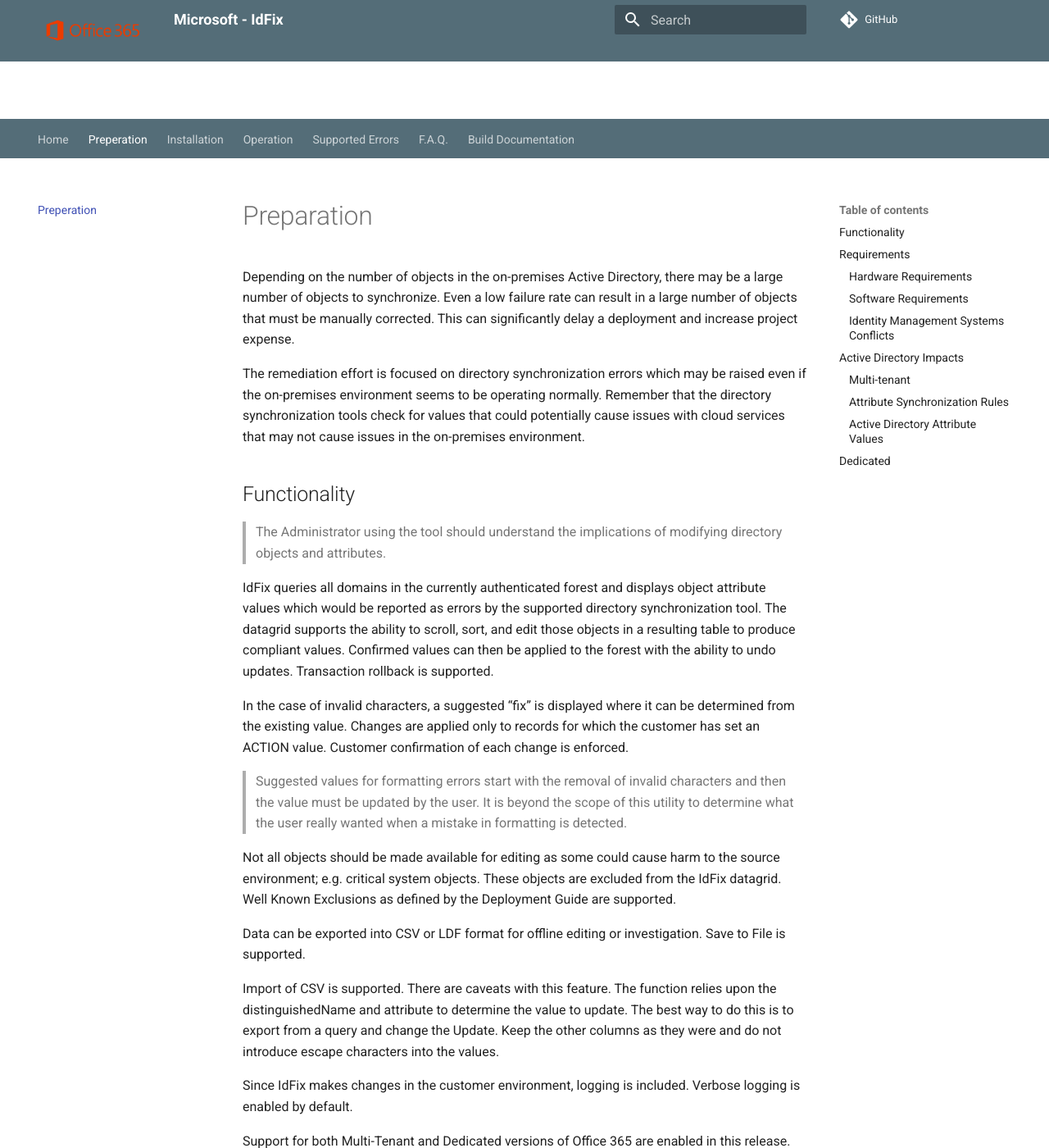
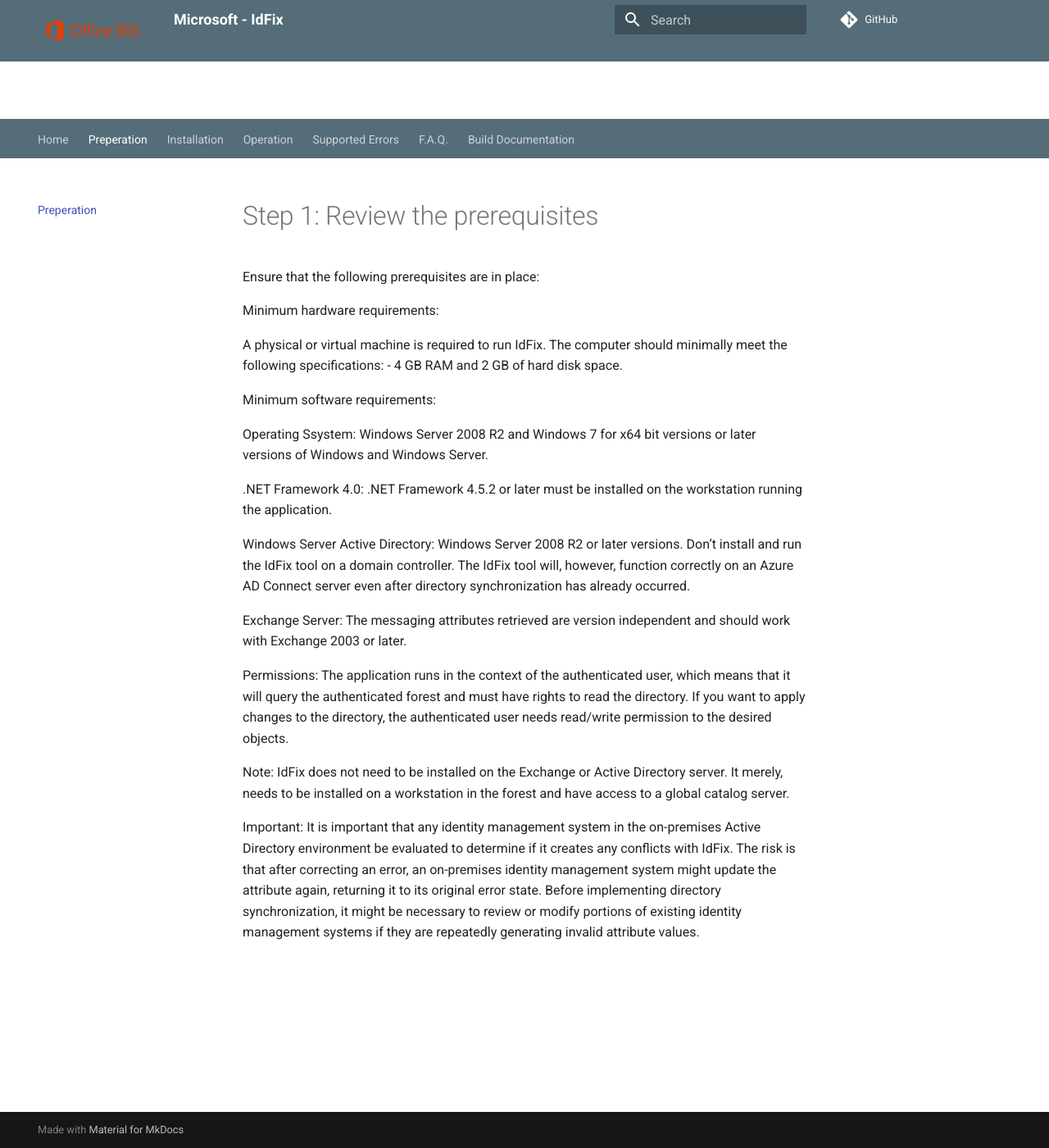
Before and after one commit to microsoft/idfix, an MkDocs documentation site: the page built from docs/preperation.md, in a window 1280 px wide and 1400 px high. Shown: the whole window at 82% size. Built offline with MkDocs 1.6.1 and Material for MkDocs 9.7.7, drawn with Linux system fonts in a browser that asks for light colours; comment, search, counter and statistics services are not loaded; some of the changed text lies outside the part shown.

Commit message:
Updated preparation
Change name of page and navigation to "Step 1: Review the prerequisites"

```diff
--- a/docs/preperation.md
+++ b/docs/preperation.md
@@ -1,86 +1,23 @@
-# Preparation
+# Step 1: Review the prerequisites
 
-Depending on the number of objects in the on-premises Active Directory, there may be a large number of objects to synchronize. Even a low failure rate can result in a large number of objects that must be manually corrected. This can significantly delay a deployment and increase project expense.
+Ensure that the following prerequisites are in place:
 
-The remediation effort is focused on directory synchronization errors which may be raised even if the on-premises environment seems to be operating normally.  Remember that the directory synchronization tools check for values that could potentially cause issues with cloud services that may not cause issues in the on-premises environment.
+Minimum hardware requirements:
 
-## Functionality
+A physical or virtual machine is required to run IdFix. The computer should minimally meet the following specifications: - 4 GB RAM and 2 GB of hard disk space.
 
-> The Administrator using the tool should understand the implications of modifying directory objects and attributes.
+Minimum software requirements:
 
-IdFix queries all domains in the currently authenticated forest and displays object attribute values which would be reported as errors by the  supported directory synchronization tool.  The datagrid supports the ability to scroll, sort, and edit those objects in a resulting table to produce compliant values.  Confirmed values can then be applied to the forest with the ability to undo updates.   Transaction rollback is supported.
+Operating Ssystem: Windows Server 2008 R2 and Windows 7 for x64 bit versions or later versions of Windows and Windows Server.
 
-In the case of invalid characters, a suggested “fix” is displayed where it can be determined from the existing value.  Changes are applied only to records for which the customer has set an ACTION value.   Customer confirmation of each change is enforced.
+.NET Framework 4.0: .NET Framework 4.5.2 or later must be installed on the workstation running the application.
 
-> Suggested values for formatting errors start with the removal of invalid characters and then the value must be updated by the user.  It is beyond the scope of this utility to determine what the user really wanted when a mistake in formatting is detected.
+Windows Server Active Directory: Windows Server 2008 R2 or later versions. Don’t install and run the IdFix tool on a domain controller.  The IdFix tool will, however, function correctly on an Azure AD Connect server even after directory synchronization has already occurred.
 
-Not all objects should be made available for editing as some could cause harm to the source environment; e.g. critical system objects. These objects are excluded from the IdFix datagrid.  Well Known Exclusions as defined by the Deployment Guide are supported.
+Exchange Server: The messaging attributes retrieved are version independent and should work with Exchange 2003 or later.
 
-Data can be exported into CSV or LDF format for offline editing or investigation.  Save to File is supported.
+Permissions: The application runs in the context of the authenticated user, which means that it will query the authenticated forest and must have rights to read the directory. If you want to apply changes to the directory, the authenticated user needs read/write permission to the desired objects.
 
-Import of CSV is supported.  There are caveats with this feature.  The function relies upon the distinguishedName and attribute to determine the value to update.  The best way to do this is to export from a query and change the Update.  Keep the other columns as they were and do not introduce escape characters into the values.
+Note: IdFix does not need to be installed on the Exchange or Active Directory server. It merely, needs to be installed on a workstation in the forest and have access to a global catalog server.
 
-Since IdFix makes changes in the customer environment, logging is included.  Verbose logging is enabled by default.
-
-Support for both Multi-Tenant and Dedicated versions of Office 365 are enabled in this release.  The rule sets are selected via the Settings icon on the menu.
-
-## Requirements
-
-### Hardware Requirements
-A physical or virtual machine is required in order to run IdFix.  The computer should meet the following specifications:
-- 4 GB ram (minimum)
-- 2 GB of hard disk space (minimum)
-
-### Software Requirements
-
-|Software|Description
-|----|--------------------------
-|Operating System|The application has been tested on Windows Server 2008 R2 and Windows 7 for x64 bit versions|
-|.NET Framework 4.0|.NET Framework 4.0 or higher must be installed on the workstation running the application.|
-|Active Directory|Queries are via native LDAP and have been tested with Windows Server 2008 R2, but all versions should be expected to work.|
-|Exchange Server|The messaging attributes retrieved are version independent and should work with Exchange 2003 or newer.|
-|Permissions|The application runs in the context of the authenticated user which means that it will query the authenticated forest and must have rights to read the directory.  If you wish to apply changes to the directory the authenticated user needs write permission to the desired objects.|
-
-> Note that IdFix does not need to be installed on the Exchange or Active Directory server.  It merely needs to be installed on a workstation in the forest and have access to a Global Catalog server.
-
-
-### Identity Management Systems Conflicts
-
-It is important that any identity management system in the on-premises Active Directory environment be evaluated to determine if it creates any conflicts with IdFix.  The risk is after correcting an error, an on-premises identity management system may update the attribute again, returning it to its original error state.  Before implementing directory synchronization, it may be necessary to review or modify portions of existing identity management systems if they are repeatedly generating invalid attribute values.
-
-##	Active Directory Impacts
-
-This section describes the updates that may be applied to attributes in the customer's on-premises Active Directory environment.
-
-### Multi-tenant
-
-Attributes that may be updated
-
-- displayName
-- givenName
-- mail
-- mailNickName
-- proxyAddresses
-- sAMAccountName
-- sn
-- targetAddress
-- userPrincipalName
-
-### Attribute Synchronization Rules
-See the following support article for information on the attributes that can be included in synchronization.
-
-[List of attributes that are synchronized to Office 365 and attributes that are written back to the on-premises Active Directory Domain Services](http://support.microsoft.com/kb/2256198)
-
-### Active Directory Attribute Values
-
-IdFix checks several Active Directory attributes for the types of errors included in [Prepare for directory synchronization to Microsoft 365](https://docs.microsoft.com/en-us/microsoft-365/enterprise/prepare-for-directory-synchronization?view=o365-worldwide).
-
-## Dedicated
-
-Attributes that may be updated
-
-- displayName
-- mail
-- mailNickName
-- proxyAddresses
-- targetAddress
+Important: It is important that any identity management system in the on-premises Active Directory environment be evaluated to determine if it creates any conflicts with IdFix. The risk is that after correcting an error, an on-premises identity management system might update the attribute again, returning it to its original error state. Before implementing directory synchronization, it might be necessary to review or modify portions of existing identity management systems if they are repeatedly generating invalid attribute values.
```
